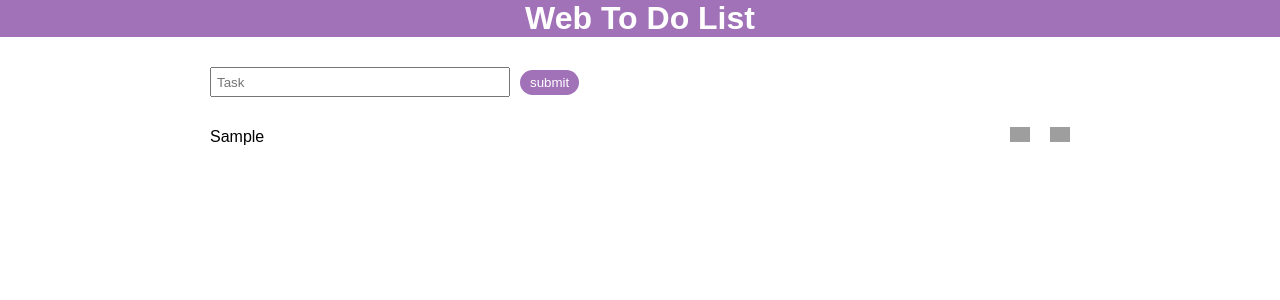
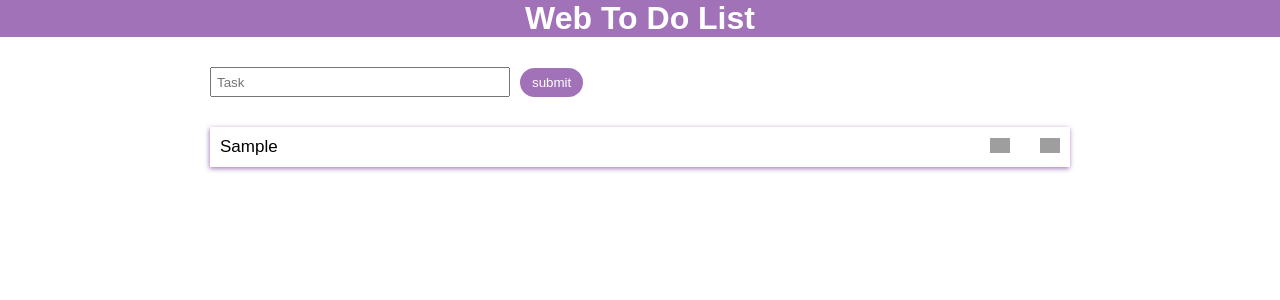
Before and after one commit to juniorferreira23/To_Do_List_React, a React (Create React App) app: page / in a window 1280 px wide. Both pictures are taken after typing "Sample" into the empty fields and a click on the button "submit". Shown: the top 300 px of the page. Built offline with nearby package versions, Linux system fonts and the light colour scheme; grey boxes are pictures that could not be loaded; a web font is replaced by a local one.

Commit message:
Styling the website

```diff
--- a/src/TodoList.jsx
+++ /dev/null
@@ -1,27 +0,0 @@
-import React from "react"
-
-const TodoList = (props) => {
-
-    const CheckStatus = (props) => {
-      return props.done === true ? <img alt="not-done-icon" src="https://img.icons8.com/ios-glyphs/30/null/checked--v1.png"/> : <img alt="done-icon" src="https://img.icons8.com/material-outlined/24/null/checked--v1.png"/>
-    }
-
-    return (
-      <ul className="TodoList">
-        {props.tasks.map((task) => <li key={task.id} className={task.done ? "check" : "" }> {task.text}
-
-            <div className="task-options">
-              <button className="trash-icon" onClick={() => props.onDeleteTask(task.id)}>
-                <img alt="trashcan-icon" src="https://img.icons8.com/material-rounded/24/null/delete.png"/>
-              </button>
-
-              <button className="check-icon" onClick={() => props.oncheckCompletion(task)}>
-                <CheckStatus done={task.done}></CheckStatus>
-              </button>
-            </div>
-
-          </li>)}
-      </ul>
-    )
-  }
-  export default TodoList
--- /dev/null
+++ b/src/components/Card.jsx
@@ -0,0 +1,12 @@
+import React from "react";
+
+const Card = (props) => {
+
+    return (
+        <div className={ props.className }>
+            {props.children}
+        </div>
+    )
+}
+
+export default Card
--- /dev/null
+++ b/src/components/TodoList.jsx
@@ -0,0 +1,35 @@
+import React from "react"
+import Card from "./Card"
+
+const TodoList = (props) => {
+
+    const CheckStatus = (props) => {
+      return props.done === true ? <img alt="not-done-icon" src="https://img.icons8.com/ios-glyphs/30/null/checked--v1.png"/> : <img alt="done-icon" src="https://img.icons8.com/material-outlined/24/null/checked--v1.png"/>
+    }
+
+    return (
+      <ul className="TodoList">
+        {props.tasks.map((task) => <li key={task.id}>
+
+            <Card className={task.done ? "check card" : "card" }>
+              <div className="task-text">
+                {task.text}
+              </div>
+
+              <div className="btns">
+                <button className="trash-icon" onClick={() => props.onDeleteTask(task.id)}>
+                  <img alt="trashcan-icon" src="https://img.icons8.com/material-rounded/24/null/delete.png"/>
+                </button>
+
+                <button className="check-icon" onClick={() => props.oncheckCompletion(task)}>
+                  <CheckStatus done={task.done}></CheckStatus>
+                </button>
+              </div>
+
+            </Card>
+
+          </li>)}
+      </ul>
+    )
+  }
+  export default TodoList
--- a/src/App.css
+++ b/src/style/App.css
@@ -34,7 +34,7 @@ html, body {
 }
 
 .TodoForm button {
-    padding: 5px 10px;
+    padding: 7px 12px;
     background-color: #a272b9;
     color: white;
     border: none;
@@ -48,18 +48,37 @@ html, body {
 }
 
 .TodoList li {
-    margin-top:10px;
+    list-style: none;
+}
+
+.check {
+    text-decoration: line-through;
+}
+
+.card {
+    margin-top: 10px;
     display: flex;
     align-items: center;
     justify-content: space-between;
+    box-shadow: -1px 1px 5px 0.5px #a272b9;
+    padding: 10px;
+    font-size: 17px;
 }
 
-.task-options {
-    /* margin-right: 100px; */
+.task-text {
+    width: 80%;
+    overflow-wrap: break-word;
+}
+
+.btns {
+    display: flex;
+    align-items: center;
+    justify-content: space-between;
+    width: 100%;
+    max-width: 70px;
 }
 
 .trash-icon, .check-icon {
-    margin-left: 20px;
     border: none;
     background-color: white;
     cursor: pointer;
@@ -69,6 +88,13 @@ html, body {
     width: 20px;
 }
 
-.check {
-    text-decoration: line-through;
+
+@media screen and (max-width: 500px)  {
+    .card {
+        flex-direction: column;
+    }
+
+    .btns {
+        margin-top: 20px;
+    }
 }
```
Also changed, not shown: src/App.jsx (+4 -4 lines), src/components/Todoform.jsx (renamed from src/Todoform.jsx), src/model/TaskModel.js (renamed from src/TaskModel.js).
